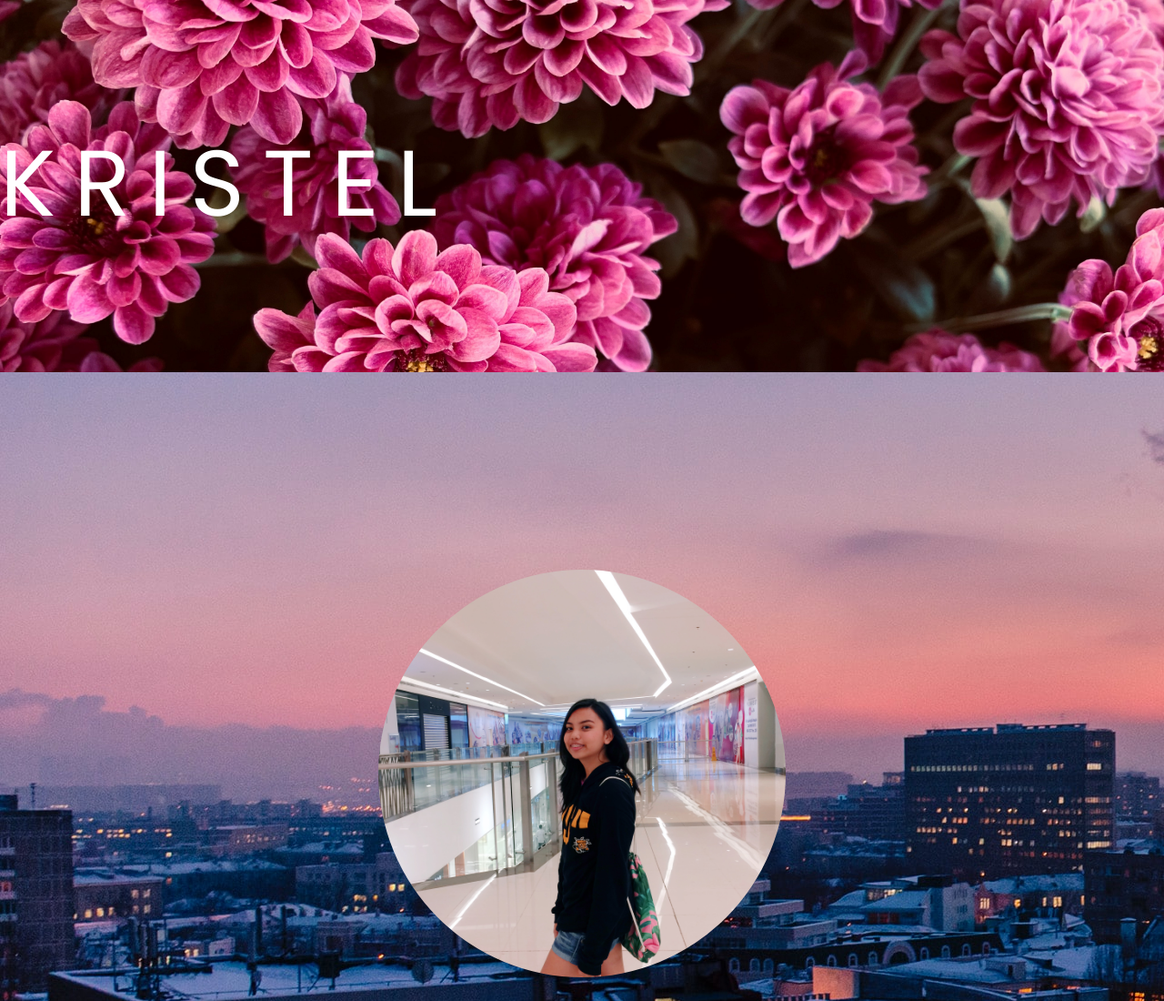
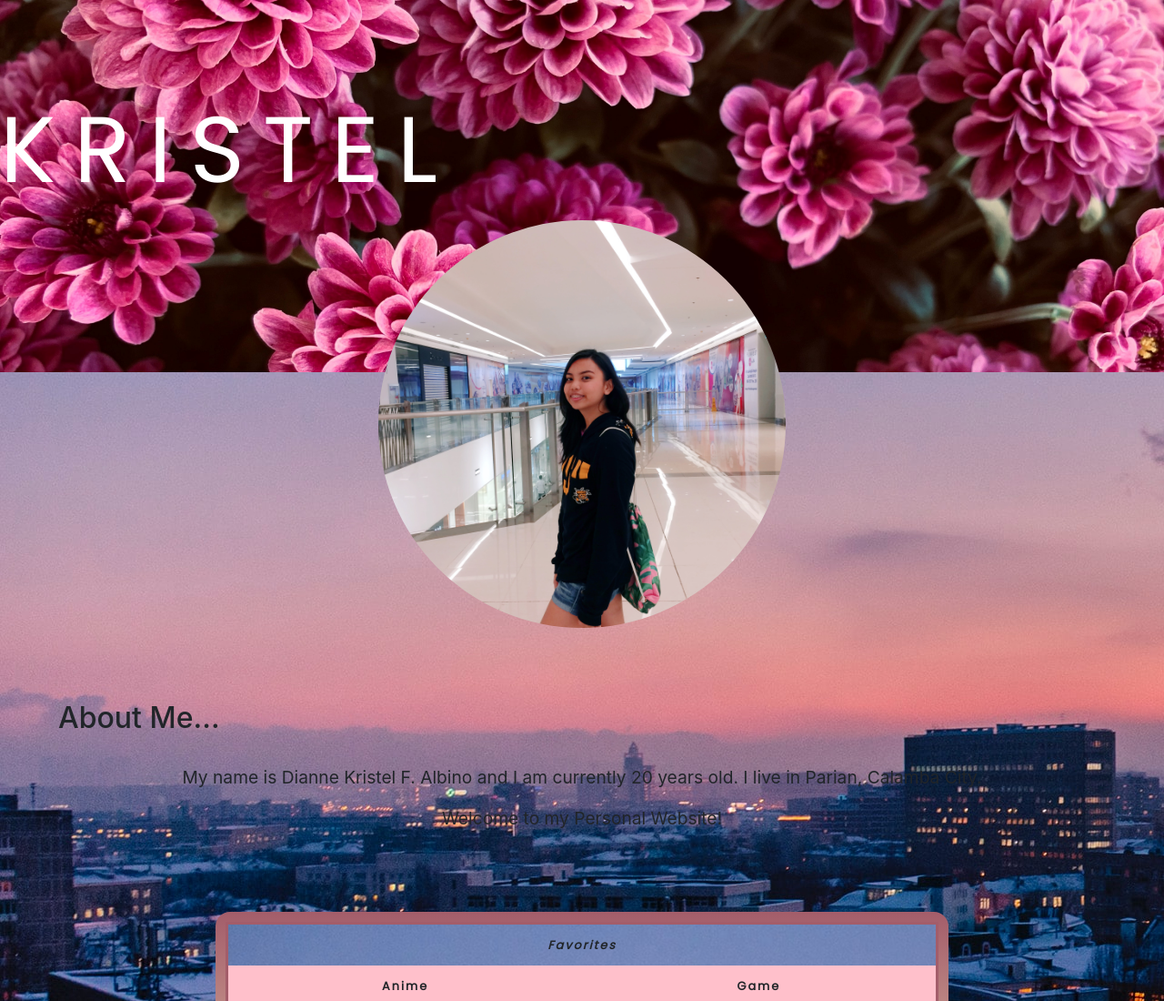
Before and after one commit to OneAlois/personalweb, a plain HTML site: page index.html in a window 1280 px wide. Shown: the top 1100 px of the page at 91% size. Drawn offline with nearby package versions, Linux system fonts and the light colour scheme.

Commit message:
Update style3.css

```diff
--- a/src/css/style3.css
+++ b/src/css/style3.css
@@ -32,9 +32,9 @@ html, body {scroll-behavior: smooth; width:100%; margin:0px;
 /* BANNER */
 .right{ width:100%;height:100%;  z-index:-1;}
 .banner{position:relative;}
-#b{width:100%; height:auto;margin: 0;
+#b{width:100%; height:auto;margin: 0; position:absolute;
  z-index:2;}
-.banner h1{position:absolute; top:13%; z-index:3;
+.banner h1{position:absolute; top:15%; z-index:3;
 color:white; font-size:8vw; font-family:Poppins; letter-spacing:20px; text-align:center;
 }
 
```
